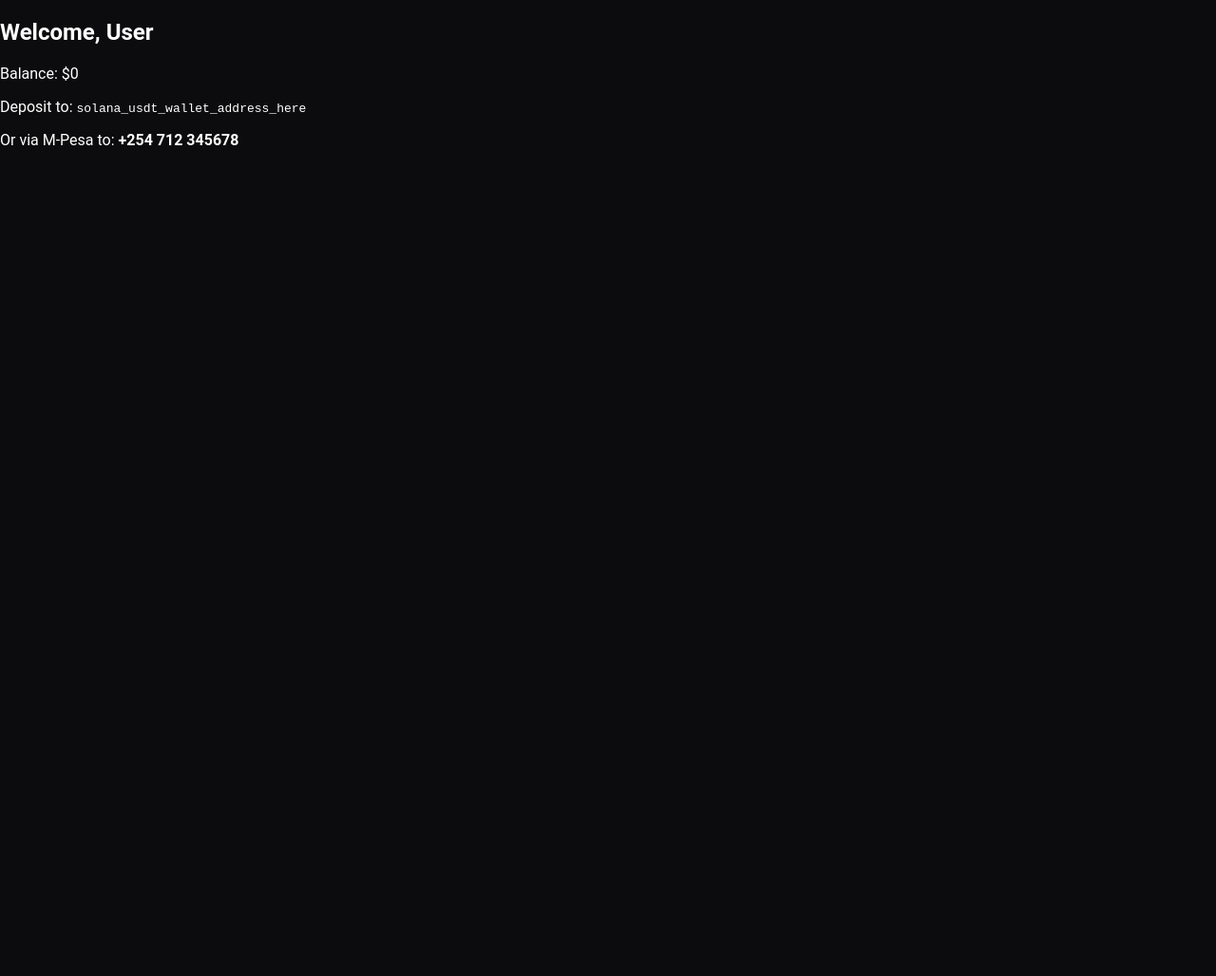
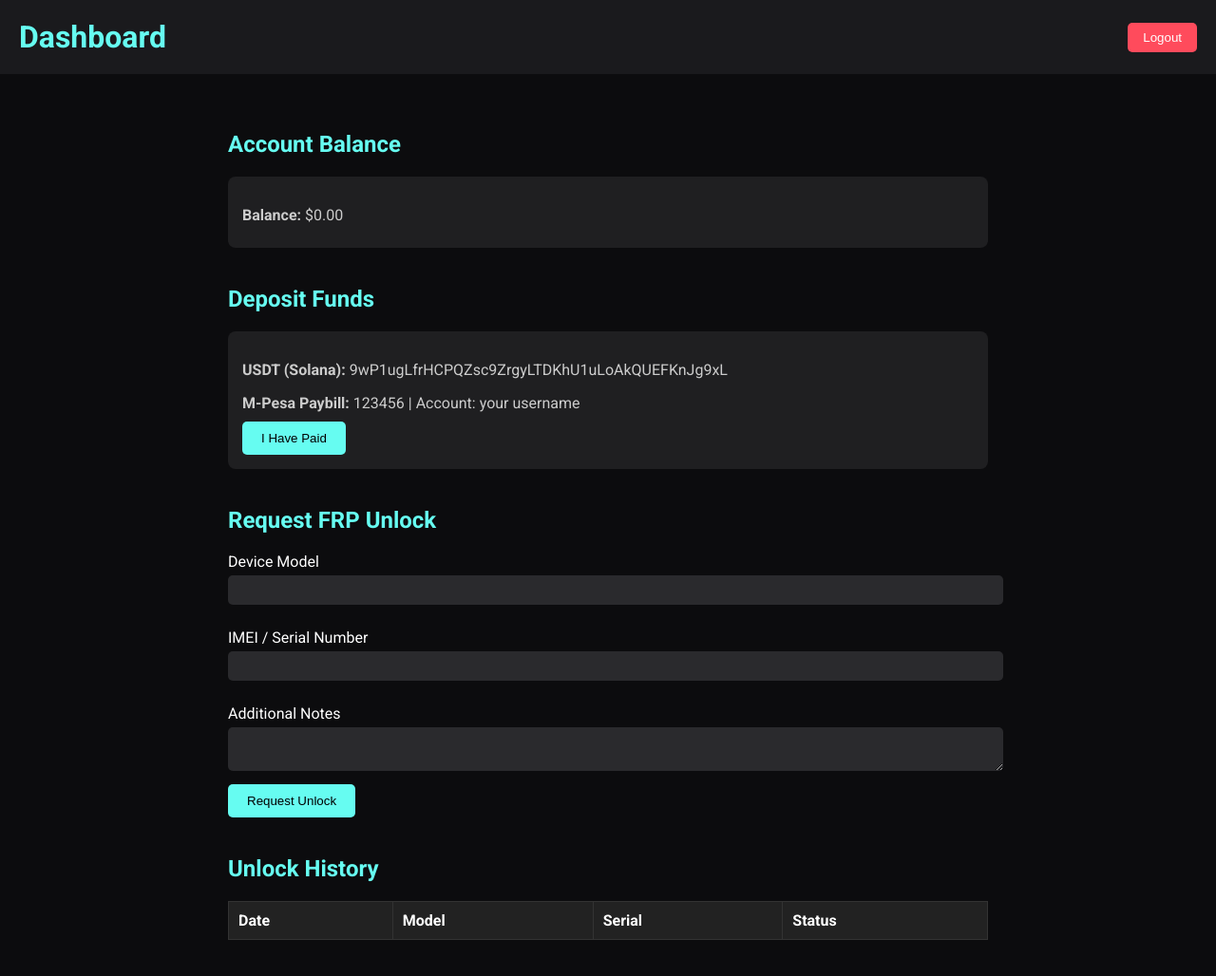
Before and after one commit to Huseiney/shadowunlocker, a website: page views/dashboard.html in a window 1280 px wide. Shown: the whole page at 95% size. Before the commit the page ends 800 px from the top, so only its background shows below. Drawn offline with Linux system fonts and the light colour scheme.

Commit message:
Update dashboard.html

```diff
--- a/views/dashboard.html
+++ b/views/dashboard.html
@@ -1,15 +1,163 @@
 <!DOCTYPE html>
 <html lang="en">
 <head>
-  <meta charset="UTF-8">
-  <meta name="viewport" content="width=device-width, initial-scale=1.0">
-  <title>Dashboard</title>
-  <link rel="stylesheet" href="/style.css">
+  <meta charset="UTF-8" />
+  <meta name="viewport" content="width=device-width, initial-scale=1.0" />
+  <title>Dashboard - Shadow Phone Unlocker</title>
+  <link href="https://fonts.googleapis.com/css2?family=Roboto:wght@400;700&display=swap" rel="stylesheet" />
+  <style>
+    body {
+      margin: 0;
+      font-family: 'Roboto', sans-serif;
+      background-color: #0c0c0e;
+      color: #fff;
+    }
+    header {
+      background-color: #1a1a1d;
+      padding: 20px;
+      display: flex;
+      justify-content: space-between;
+      align-items: center;
+    }
+    header h1 {
+      margin: 0;
+      color: #66fcf1;
+    }
+    .logout-btn {
+      color: #fff;
+      background: #ff4b5c;
+      border: none;
+      padding: 8px 16px;
+      cursor: pointer;
+      border-radius: 5px;
+    }
+    main {
+      max-width: 800px;
+      margin: 20px auto;
+      padding: 20px;
+    }
+    section {
+      margin-bottom: 40px;
+    }
+    h2 {
+      color: #66fcf1;
+    }
+    .info-box {
+      background: #1f1f21;
+      padding: 15px;
+      border-radius: 8px;
+    }
+    .info-box p {
+      margin-bottom: 10px;
+      color: #ccc;
+    }
+    label {
+      display: block;
+      margin-top: 15px;
+      margin-bottom: 5px;
+    }
+    input, textarea {
+      width: 100%;
+      padding: 8px;
+      border-radius: 5px;
+      border: none;
+      margin-bottom: 10px;
+      background: #2a2a2d;
+      color: #fff;
+    }
+    button {
+      background: #66fcf1;
+      color: #000;
+      padding: 10px 20px;
+      border: none;
+      border-radius: 5px;
+      cursor: pointer;
+    }
+    table {
+      width: 100%;
+      border-collapse: collapse;
+      margin-top: 15px;
+    }
+    table, th, td {
+      border: 1px solid #333;
+    }
+    th, td {
+      padding: 10px;
+      text-align: left;
+    }
+    th {
+      background: #222;
+    }
+  </style>
 </head>
 <body>
-  <h2>Welcome, User</h2>
-  <p>Balance: $0</p>
-  <p>Deposit to: <code>solana_usdt_wallet_address_here</code></p>
-  <p>Or via M-Pesa to: <strong>+254 712 345678</strong></p>
+  <header>
+    <h1>Dashboard</h1>
+    <button class="logout-btn">Logout</button>
+  </header>
+
+  <main>
+    <section>
+      <h2>Account Balance</h2>
+      <div class="info-box">
+        <p><strong>Balance:</strong> <span id="balance">$0.00</span></p>
+      </div>
+    </section>
+
+    <section>
+      <h2>Deposit Funds</h2>
+      <div class="info-box">
+        <p><strong>USDT (Solana):</strong> 9wP1ugLfrHCPQZsc9ZrgyLTDKhU1uLoAkQUEFKnJg9xL</p>
+        <p><strong>M-Pesa Paybill:</strong> 123456 | Account: your username</p>
+        <button onclick="confirmPayment()">I Have Paid</button>
+      </div>
+    </section>
+
+    <section>
+      <h2>Request FRP Unlock</h2>
+      <form id="unlockForm">
+        <label for="model">Device Model</label>
+        <input type="text" id="model" required />
+
+        <label for="serial">IMEI / Serial Number</label>
+        <input type="text" id="serial" required />
+
+        <label for="notes">Additional Notes</label>
+        <textarea id="notes"></textarea>
+
+        <button type="submit">Request Unlock</button>
+      </form>
+    </section>
+
+    <section>
+      <h2>Unlock History</h2>
+      <table>
+        <thead>
+          <tr>
+            <th>Date</th>
+            <th>Model</th>
+            <th>Serial</th>
+            <th>Status</th>
+          </tr>
+        </thead>
+        <tbody id="historyTable">
+          <!-- Filled by JS -->
+        </tbody>
+      </table>
+    </section>
+  </main>
+
+  <script>
+    document.getElementById('unlockForm').addEventListener('submit', function (e) {
+      e.preventDefault();
+      alert('FRP Unlock request submitted.');
+      // TODO: Send request to backend
+    });
+
+    function confirmPayment() {
+      alert('We will verify your payment and update your balance.');
+      // TODO: Optional: Notify backend for manual verification
+    }
+  </script>
 </body>
 </html>
```
